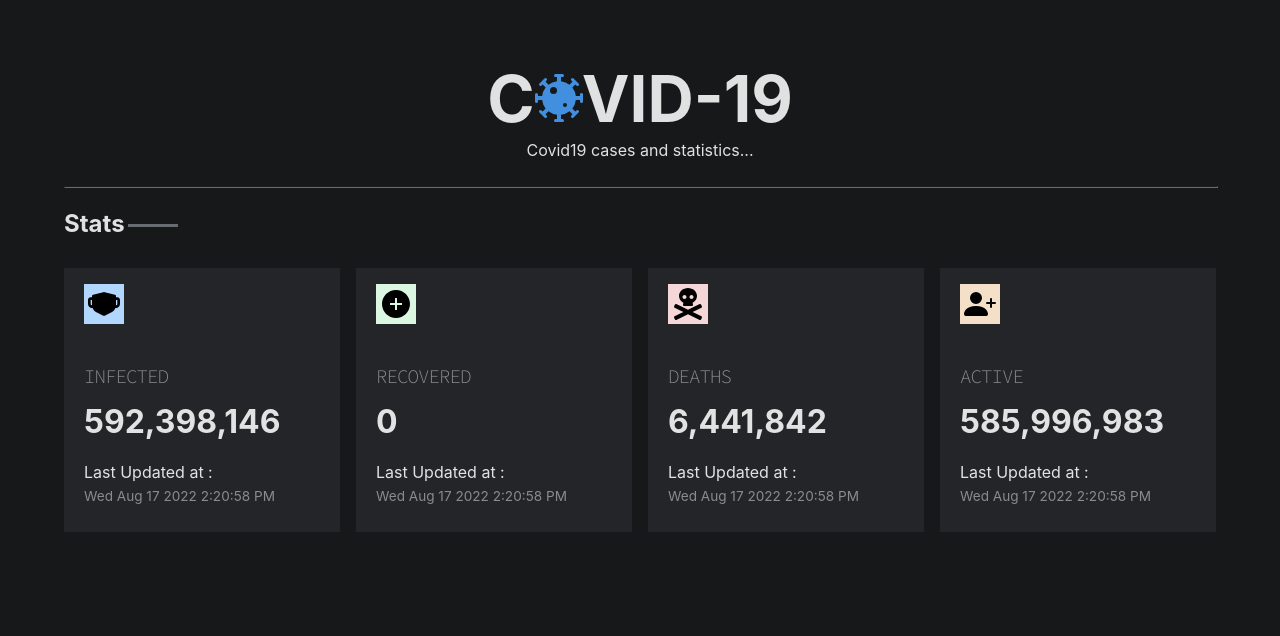
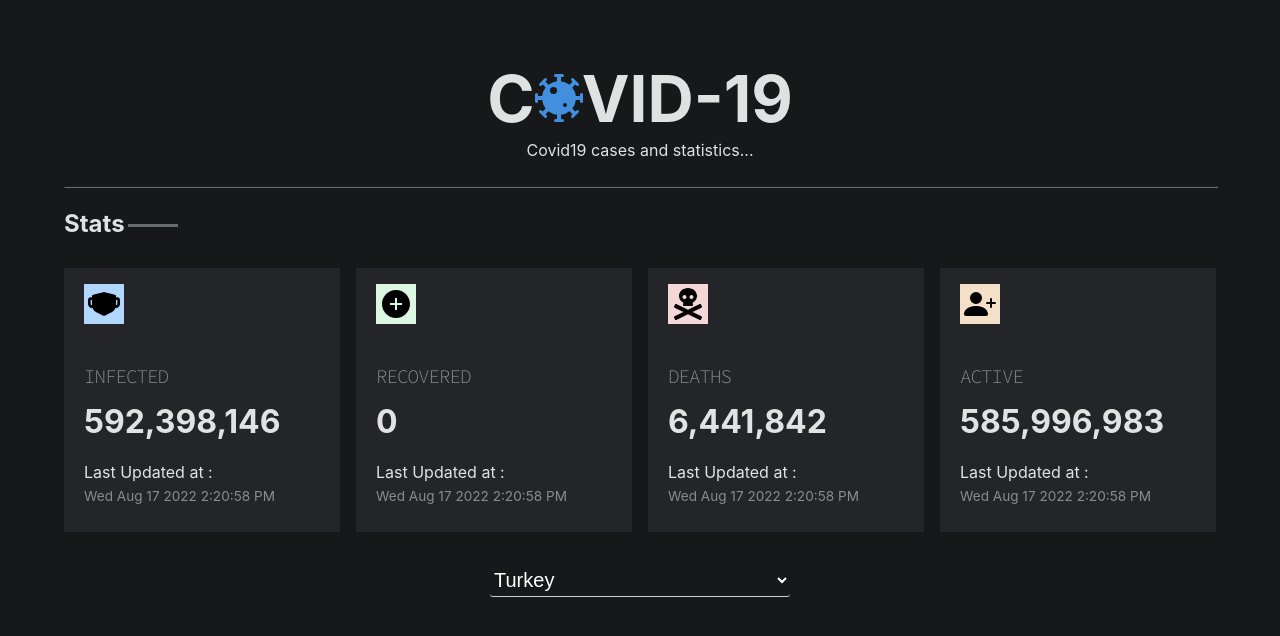
Before and after one commit to elbaley/covid19-tracker, a React (Vite) app: page / in a window 1280 px wide. Shown: the top 636 px of the page. Built offline with nearby package versions, Linux system fonts and the light colour scheme.

Commit message:
add country selector

```diff
--- a/src/App.jsx
+++ b/src/App.jsx
@@ -1,4 +1,5 @@
 import styled from "styled-components";
+import CountrySelector from "./components/CountrySelector";
 import Header from "./components/Header";
 import Stats from "./components/Stats";
 
@@ -7,6 +8,7 @@ function App() {
     <Wrapper>
       <Header />
       <Stats />
+      <CountrySelector />
     </Wrapper>
   );
 }
--- /dev/null
+++ b/src/components/CountrySelector.jsx
@@ -0,0 +1,34 @@
+import styled from "styled-components";
+
+const CountrySelector = () => {
+  return (
+    <Wrapper>
+      <select className='country' name='country'>
+        <option value='TR'>Turkey</option>
+        <option value='USA'>United States of America</option>
+      </select>
+    </Wrapper>
+  );
+};
+
+export default CountrySelector;
+
+const Wrapper = styled.div`
+  margin-top: 2rem;
+  .country {
+    background: none;
+    /* background: #242529; */
+    width: 300px;
+    padding: 0.25rem 0;
+    border-radius: 0.2rem;
+    color: white;
+    border: none;
+    border-bottom: 1px solid #ccc;
+    display: block;
+    margin: 0 auto;
+    font-size: 1.25rem;
+  }
+  .country:focus-visible {
+    outline: none;
+  }
+`;
```
